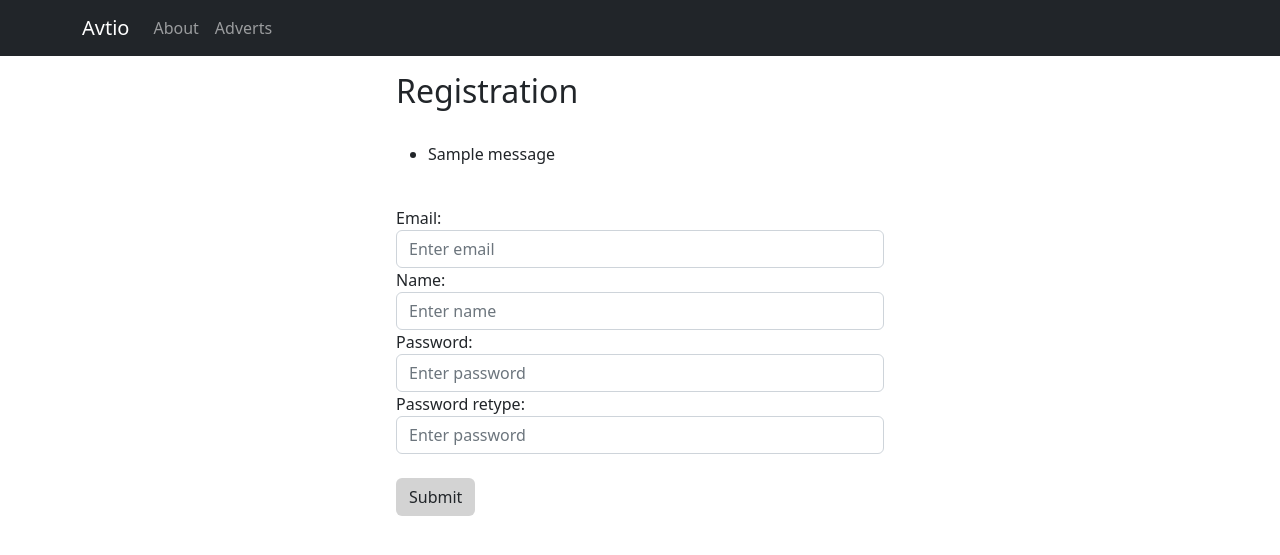
After one commit to cyXXqeq/sem1-project1-oris, a Flask app: template templates/register.html in a window 1280 px wide. The commit adds this page. Shown: the top 555 px of the page. Run offline with Flask 2, Linux system fonts and the light colour scheme; the template is opened without the code that fills it, so the values that code supplies are empty; one stand-in notice (Sample message) is shown.

Commit message:
add login, register

```diff
--- a/app.py
+++ b/app.py
@@ -1,8 +1,16 @@
-from flask import Flask, render_template, redirect, url_for, session
+from flask import Flask, render_template, redirect, url_for, session, request, flash
+from flask_login import LoginManager, login_user, login_required, logout_user, current_user
 
-from db_orm import User, Advert, Order, Purchase, Favourite, Cart
+from db_orm import User, Advert, Order, Purchase, Favorite, Cart
 
 app = Flask(__name__)
+app.config['SECRET_KEY'] = 'd7dcef09a8c584b32d85a9b09730edf824347958'
+login_manager = LoginManager(app)
+
+
+@login_manager.user_loader
+def load_user(user_id):
+    return User.get_all(id=user_id)
 
 
 @app.route('/')
@@ -17,14 +25,11 @@ def about():
 
 @app.route('/adverts')
 def main():
-    adverts = Advert.get_all()
-    if session.get('user_id'):
-        user = User.get_all(id=session['user_id'])
-    else:
-        user = None
+    adverts = Advert.get_all(user_id='not null')
+    if not isinstance(adverts, list):
+        adverts = [adverts]
     context = {
         'adverts': adverts,
-        'user': user
     }
     return render_template('main.html', **context)
 
@@ -45,9 +50,61 @@ def advert(id):
     return render_template('advert.html', **context)
 
 
-@app.route('/login')
+@app.route('/register', methods=['GET', 'POST'])
+def register():
+    if request.method == 'POST':
+        name = request.form.get('name')
+        email = request.form.get('email')
+        password = request.form.get('pwd')
+        password2 = request.form.get('pwd2')
+
+        if not (email or password or password2):
+            flash('Please, fill all fields! However, you can leave the name field empty')
+
+        elif password != password2:
+            flash('Passwords are not equal!')
+
+        else:
+            if User.get_all(email=email):
+                flash('Have user with this email')
+            else:
+                user = User(email, password, name)
+                user.save()
+
+                return redirect(url_for('login'))
+
+    return render_template('register.html')
+
+
+@app.route('/login', methods=['GET', 'POST'])
 def login():
-    pass
+    if request.method == 'POST':
+        email = request.form.get('email')
+        password = request.form.get('pwd')
+        user = User.get_all(email=email)
+        if email and password:
+            if user and User.check_password(password, user.password):
+                if request.form.get('remember'):
+                    login_user(user, remember=True)
+                else:
+                    login_user(user)
+
+                next_page = request.args.get('next')
+                if not next_page:
+                    next_page = url_for('main')
+
+                return redirect(next_page)
+            else:
+                flash('Login or password is not correct')
+        else:
+            flash('Please fill login and password fields')
+    return render_template('login.html')
+
+
+@app.route('/logout', methods=['GET', 'POST'])
+def logout():
+    logout_user()
+    return redirect(url_for('main'))
 
 
 @app.route('/register')
@@ -60,12 +117,14 @@ def cart():
     pass
 
 
-@app.route('/favourites')
-def favourites():
+@app.route('/favorites')
+@login_required
+def favorites():
     pass
 
 
 @app.route('/orders')
+@login_required
 def orders():
     pass
 
--- /dev/null
+++ b/templates/form.html
@@ -0,0 +1,8 @@
+{% extends "base.html" %}
+{% block body %}
+    <br>
+    <div class="container" style="width: 40%">
+        <br>
+        {% block form %}{% endblock %}
+    </div>
+{% endblock %}
--- a/templates/includes/_navbar.html
+++ b/templates/includes/_navbar.html
@@ -1,4 +1,4 @@
-<nav class="navbar navbar-expand-lg navbar-dark bg-dark" aria-label="Eighth navbar example">
+<nav class="navbar navbar-expand-lg navbar-dark bg-dark fixed-top" aria-label="Eighth navbar example">
     <div class="container">
         <span class="navbar-brand">Avtio</span>
         <button class="navbar-toggler" type="button" data-bs-toggle="collapse" data-bs-target="#navbarsExample07"
@@ -14,9 +14,12 @@
                 <li class="nav-item">
                     <a class="nav-link" href="/adverts">Adverts</a>
                 </li>
-                {% if user %}
+                {% if current_user.is_authenticated %}
                     <li class="nav-item">
-                        <a class="nav-link" style="padding-left: 2000%" href="/profile">Profile</a>
+                        <a class="nav-link" href="/add_advert" style="white-space: nowrap">Add advert</a>
+                    </li>
+                    <li class="nav-item" style="padding-left: 340%">
+                        <a class="nav-link" href="/profile">Profile</a>
                     </li>
                 {% else %}
                     <li class="nav-item" style="padding-left: 400%">
--- /dev/null
+++ b/templates/register.html
@@ -0,0 +1,38 @@
+{% extends "form.html" %}
+{% block form %}
+    <br>
+    <h2>Registration</h2>
+    <br>
+
+    {% with messages = get_flashed_messages() %}
+        {% if messages %}
+            <ul class="flashes">
+                {% for message in messages %}
+                    <li>{{ message }}</li>
+                {% endfor %}
+            </ul>
+            <br>
+        {% endif %}
+    {% endwith %}
+
+    <form action="" method="post">
+        <div class="form-group">
+            <label for="email">Email:</label>
+            <input type="email" class="form-control" name="email" id="email" placeholder="Enter email">
+        </div>
+        <div class="form-group">
+            <label for="name">Name:</label>
+            <input type="text" class="form-control" name="name" id="name" placeholder="Enter name">
+        </div>
+        <div class="form-group">
+            <label for="pwd">Password:</label>
+            <input type="password" class="form-control" name="pwd" id="pwd" placeholder="Enter password">
+        </div>
+        <div class="form-group">
+            <label for="pwd2">Password retype:</label>
+            <input type="password" class="form-control" name="pwd2" id="pwd2" placeholder="Enter password">
+        </div>
+        <br>
+        <button type="submit" class="btn" style="background-color: lightgray">Submit</button>
+    </form>
+{% endblock %}
```
Also changed, not shown: templates/advert.html (+16 -8 lines), templates/login.html (added, +34 -0 lines).
